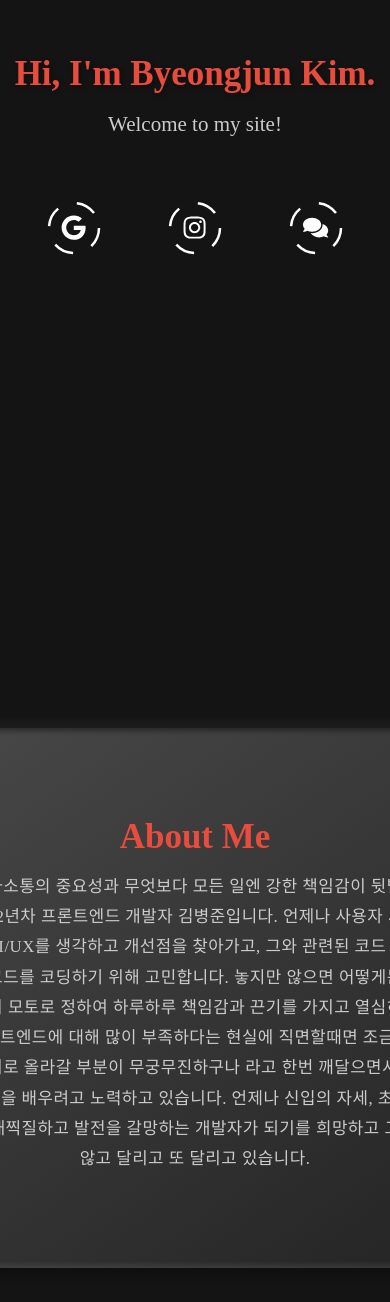
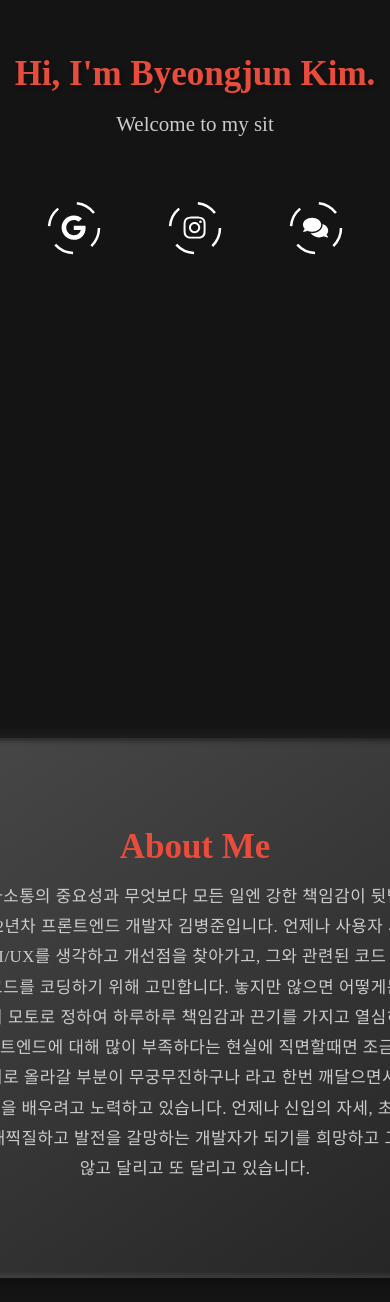
Before and after one commit to cowboy9408/Portfolio-React.js, a React (Create React App) app in the folder my-portfolio/: page / in a window 390 px wide. Shown: the part 266-1568 px from the top of the page. Built offline with nearby package versions, Linux system fonts and the light colour scheme.

Commit message:
반응형 웹 스타일 수정

```diff
--- a/my-portfolio/src/components/LandingPage.jsx
+++ b/my-portfolio/src/components/LandingPage.jsx
@@ -20,6 +20,15 @@ const SectionContainer = styled.section`
   justify-content: center;
   padding: 0;
   margin: 100px 0; /* 상하 간격으로 살짝 띄우기 */
+
+  @media only screen and (max-width: 768px) {
+    padding: 15px;
+  }
+
+  @media only screen and (max-width: 480px) {
+    padding: 10px;
+    font-size: 14px;
+  }
 `;
 
 const LandingContainer = styled.section`
```
